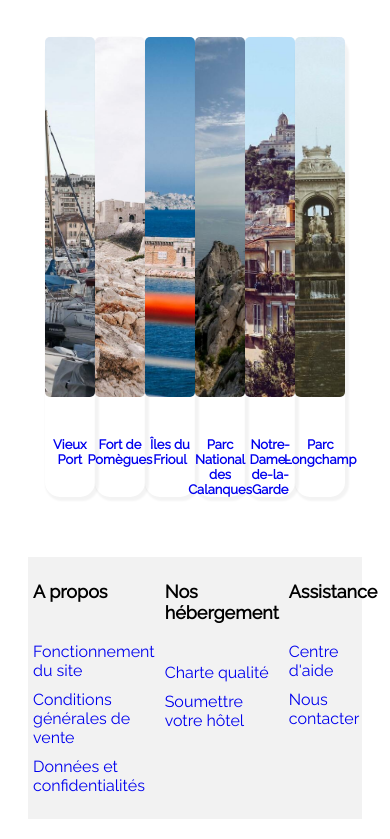
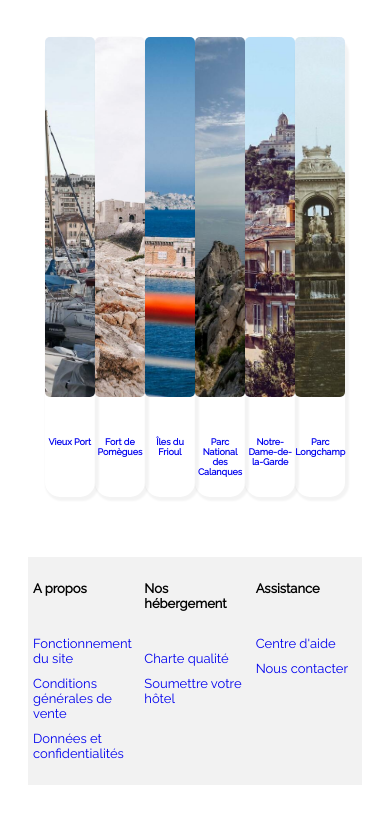
Before and after one commit to Sam2Lowry/Belloneyannick_2_04062021, a plain HTML site: page index.html in a window 390 px wide. Shown: the part 2763-3602 px from the top of the page. After the commit the page ends 3568 px from the top, so only its background shows below. Drawn offline with Linux system fonts and the light colour scheme.

Commit message:
fixed footer fonts responsive / margin activity

```diff
--- a/styles.css
+++ b/styles.css
@@ -23,8 +23,9 @@
     font-weight: bold;
     font-size: medium;
 }
+
 .fig .price {
- font-weight: normal;
+    font-weight: normal;
 }
 
 .filters select {
@@ -431,7 +432,6 @@ h1>span {
     color: black;
 }
 
-
 /* Section  Activités à Marseille */
 
 /* Section  Activités à Marseille */
@@ -488,6 +488,7 @@ h1>span {
     text-align: center;
     font-weight: bold;
     font-size: small;
+    margin-bottom: 20px;
 }
 
 /* Footer */
@@ -527,7 +528,11 @@ li:first-child {
     margin-bottom: 40px;
 }
 
-/* ////////////////////// */
+/* ///////////Responsive/////////// */
+
+/* ///////////Responsive/////////// */
+
+/* ///////////Responsive/////////// */
 
 @media screen and (max-width: 992px) {
     h1 {
@@ -564,13 +569,20 @@ li:first-child {
         margin: auto;
         margin-bottom: 15px;
     }
-    footer ul {
-        font-size: xx-small;
-        padding: 5px;
+    li:first-child {
+        font-size: small;
+    }
+    footer li {
+        font-size: small;
     }
     .card_2 {
         width: 70%;
         justify-content: space-between;
+    }
+    #activity .fig {
+        font-size: xx-small;
+        margin-bottom: 20px;
+
     }
 }
 
```
Also changed, not shown: index.html (+2 -2 lines).
